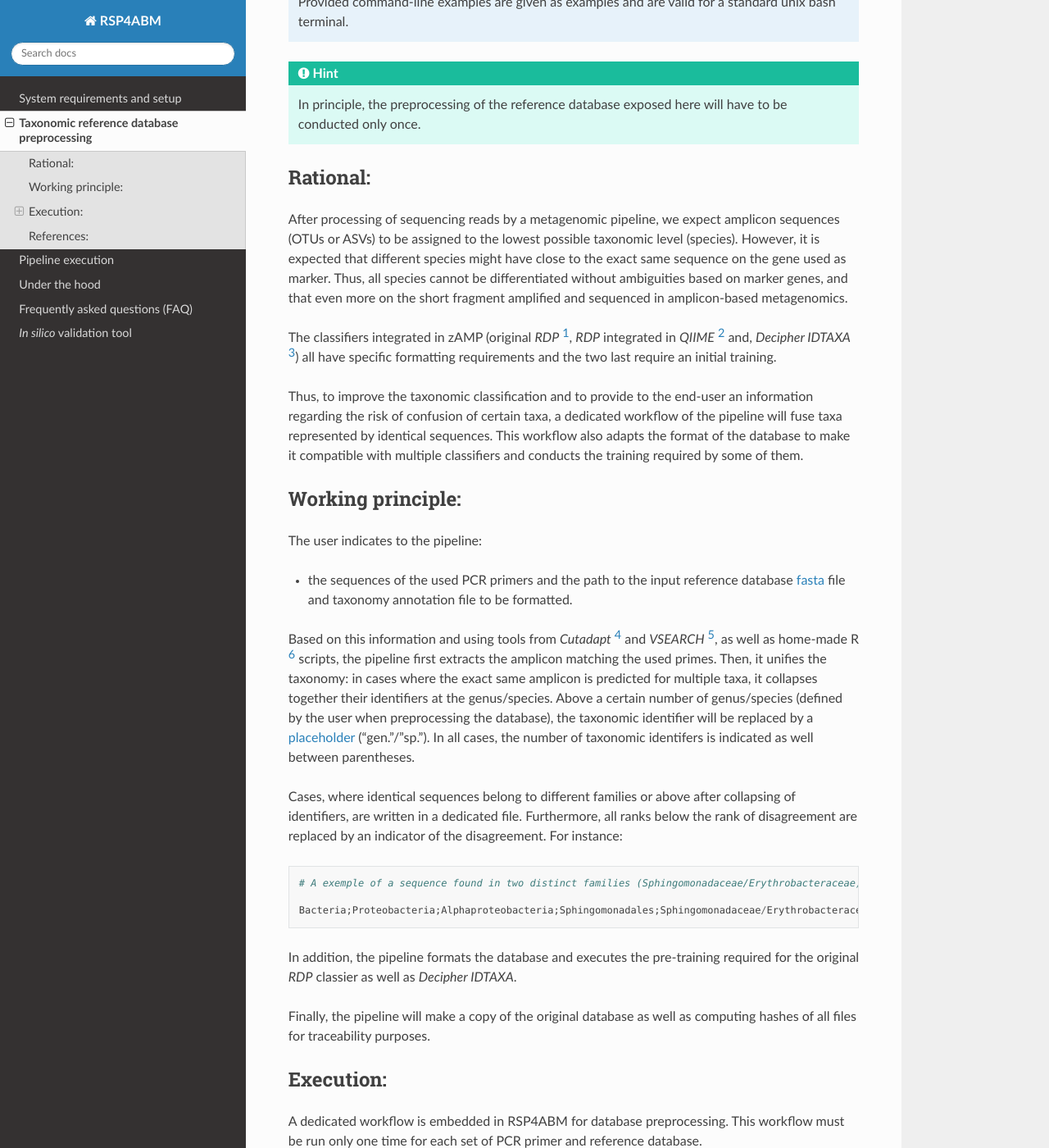
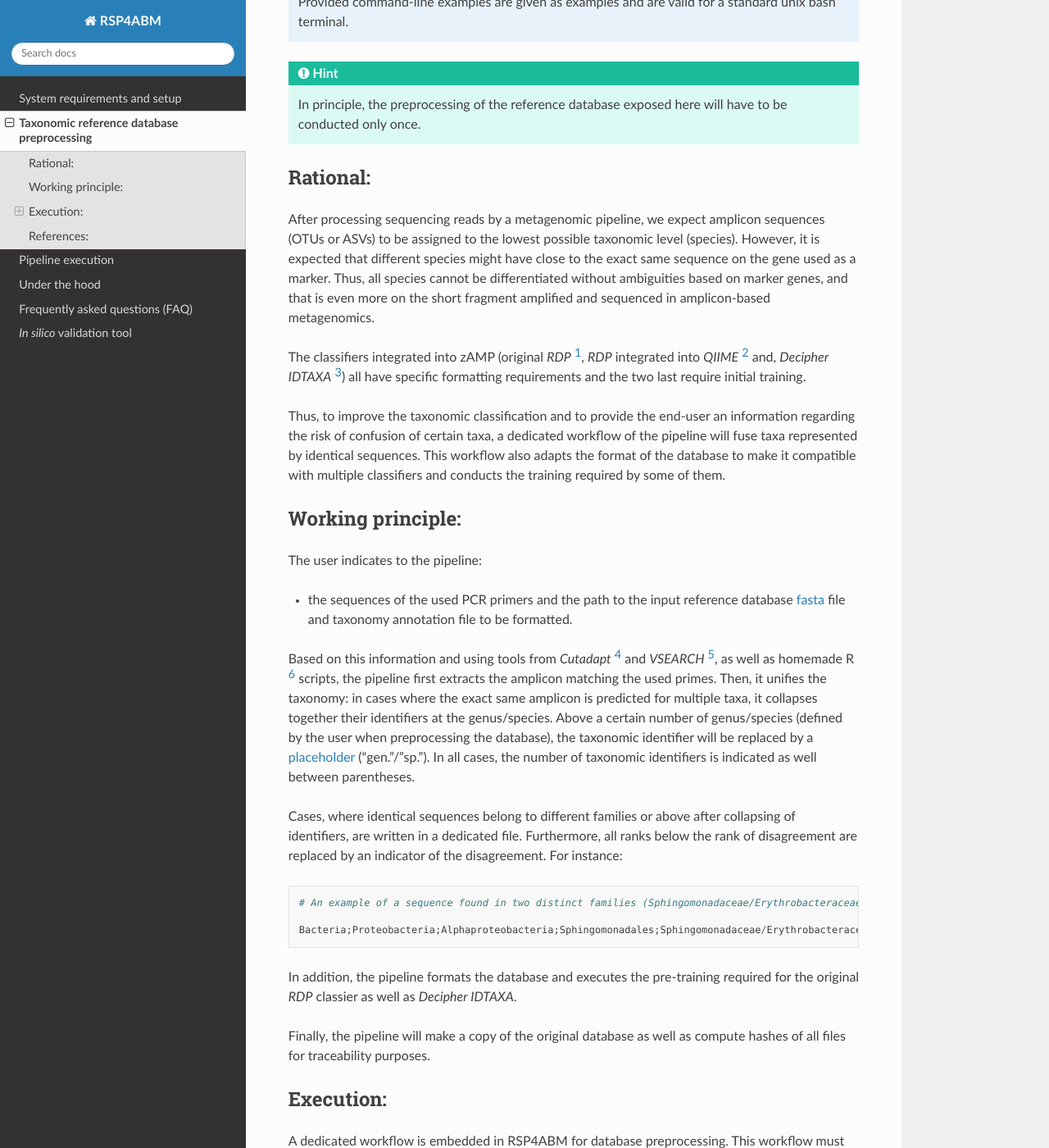
Before and after one commit to metagenlab/zAMP, a Sphinx documentation site: the page built from docs/pages/ref_DB_preprocessing.rst, in a window 1280 px wide and 1400 px high, scrolled down 210 px. Shown: the whole window at 82% size. Built offline with Sphinx 7.4.7 and the Read the Docs theme 2.0.0, drawn with Linux system fonts in a browser that asks for light colours; pages that are not in the unit, such as notebooks, are missing from menus; some of the changed text lies outside the part shown.

Commit message:
Update ref_DB_preprocessing.rst

```diff
--- a/docs/pages/ref_DB_preprocessing.rst
+++ b/docs/pages/ref_DB_preprocessing.rst
@@ -12,11 +12,11 @@ Taxonomic reference database preprocessing
 ************************************************************************
 Rational:
 ************************************************************************
-After processing of sequencing reads by a metagenomic pipeline, we expect amplicon sequences (OTUs or ASVs) to be assigned to the lowest possible taxonomic level (species). However, it is expected that different species might have close to the exact same sequence on the gene used as marker. Thus, all species cannot be differentiated without ambiguities based on marker genes, and that even more on the short fragment amplified and sequenced in amplicon-based metagenomics.
+After processing sequencing reads by a metagenomic pipeline, we expect amplicon sequences (OTUs or ASVs) to be assigned to the lowest possible taxonomic level (species). However, it is expected that different species might have close to the exact same sequence on the gene used as a marker. Thus, all species cannot be differentiated without ambiguities based on marker genes, and that is even more on the short fragment amplified and sequenced in amplicon-based metagenomics.
 
-The classifiers integrated in zAMP (original *RDP* [1]_, *RDP* integrated in *QIIME* [2]_ and, *Decipher IDTAXA* [3]_) all have specific formatting requirements and the two last require an initial training.
+The classifiers integrated into zAMP (original *RDP* [1]_, *RDP* integrated into *QIIME* [2]_ and, *Decipher IDTAXA* [3]_) all have specific formatting requirements and the two last require initial training.
 
-Thus, to improve the taxonomic classification and to provide to the end-user an information regarding the risk of confusion of certain taxa, a dedicated workflow of the pipeline will fuse taxa represented by identical sequences. This workflow also adapts the format of the database to make it compatible with multiple classifiers and conducts the training required by some of them.
+Thus, to improve the taxonomic classification and to provide the end-user an information regarding the risk of confusion of certain taxa, a dedicated workflow of the pipeline will fuse taxa represented by identical sequences. This workflow also adapts the format of the database to make it compatible with multiple classifiers and conducts the training required by some of them.
 
 ************************************************************************
 Working principle:
@@ -26,24 +26,24 @@ The user indicates to the pipeline:
 
 - the sequences of the used PCR primers and the path to the input reference database `fasta <https://en.wikipedia.org/wiki/FASTA_format>`_ file and taxonomy annotation file to be formatted.
 
-Based on this information and using tools from *Cutadapt* [4]_ and *VSEARCH* [5]_, as well as home-made R [6]_ scripts, the pipeline first extracts the amplicon matching the used primes. Then, it unifies the taxonomy: in cases where the exact same amplicon is predicted for multiple taxa, it collapses together their identifiers at the genus/species. Above a certain number of genus/species (defined by the user when preprocessing the database), the taxonomic identifier will be replaced by a `placeholder <https://en.wikipedia.org/wiki/Placeholder_name>`_ ("gen."/"sp."). In all cases, the number of taxonomic identifers is indicated as well between parentheses.
+Based on this information and using tools from *Cutadapt* [4]_ and *VSEARCH* [5]_, as well as homemade R [6]_ scripts, the pipeline first extracts the amplicon matching the used primes. Then, it unifies the taxonomy: in cases where the exact same amplicon is predicted for multiple taxa, it collapses together their identifiers at the genus/species. Above a certain number of genus/species (defined by the user when preprocessing the database), the taxonomic identifier will be replaced by a `placeholder <https://en.wikipedia.org/wiki/Placeholder_name>`_ ("gen."/"sp."). In all cases, the number of taxonomic identifiers is indicated as well between parentheses.
 
 
 Cases, where identical sequences belong to different families or above after collapsing of identifiers, are written in a dedicated file. Furthermore, all ranks below the rank of disagreement are replaced by an indicator of the disagreement. For instance::
 
-    # A exemple of a sequence found in two distinct families (Sphingomonadaceae/Erythrobacteraceae). "Disc.Fam_Sphingomonadaceae/Erythrobacteraceae(2)" at the genus and species levels indicate this discrepancy.
+    # An example of a sequence found in two distinct families (Sphingomonadaceae/Erythrobacteraceae). "Disc.Fam_Sphingomonadaceae/Erythrobacteraceae(2)" at the genus and species levels indicate this discrepancy.
 
     Bacteria;Proteobacteria;Alphaproteobacteria;Sphingomonadales;Sphingomonadaceae/Erythrobacteraceae;Disc.Fam_Sphingomonadaceae/Erythrobacteraceae(2);Disc.Fam_Sphingomonadaceae/Erythrobacteraceae(2)
 
 In addition, the pipeline formats the database and executes the pre-training required for the original *RDP* classier as well as *Decipher IDTAXA*.
 
-Finally, the  pipeline will make a copy of the original database as well as computing hashes of all files for traceability purposes.
+Finally, the  pipeline will make a copy of the original database as well as compute hashes of all files for traceability purposes.
 
 ************************************************************************
 Execution:
 ************************************************************************
 
-A dedicated workflow is embedded in RSP4ABM for database preprocessing. This workflow must be run only one time for each set of PCR primer and reference database.
+A dedicated workflow is embedded in RSP4ABM for database preprocessing. This workflow must be run only one time for each set of PCR primers and reference database.
 
 First, the user must retrieve a database in the right format and a *config* file must be defined. After that, with providing proper set up for the pipeline, (*see* :ref:`setup`), the dedicated workflow can be executed.
 
@@ -143,7 +143,7 @@ For the database processing execution, parameters must be provided in a *config
     :language: yaml
 
 
-.. Hint:: The "extract_and_merge" parameter in config enable to skip the preprocessing and only to format the provided database and train the classifiers.
+.. Hint:: The "extract_and_merge" parameter in config enables to skip the preprocessing and only format the provided database and train the classifiers.
 
 .. Hint:: "forward_primer" and "reverse_primer" are fed to `cutadapt linked adapter argument <https://cutadapt.readthedocs.io/en/v3.0/guide.html#linked-adapters-combined-5-and-3-adapter>`_. It for instance allows to indicate which primer is optional <https://cutadapt.readthedocs.io/en/v3.0/guide.html#changing-which-adapters-are-required>`_. It is particularly useful when trying to extract V1V2 amplicons: the 5' primer can be located before the 16S rRNA sequence provided in reference database. In this case, providing "FPRIMERSEQUENCE;optional" to the "forward_primer" enables to make it optional.
 
```
